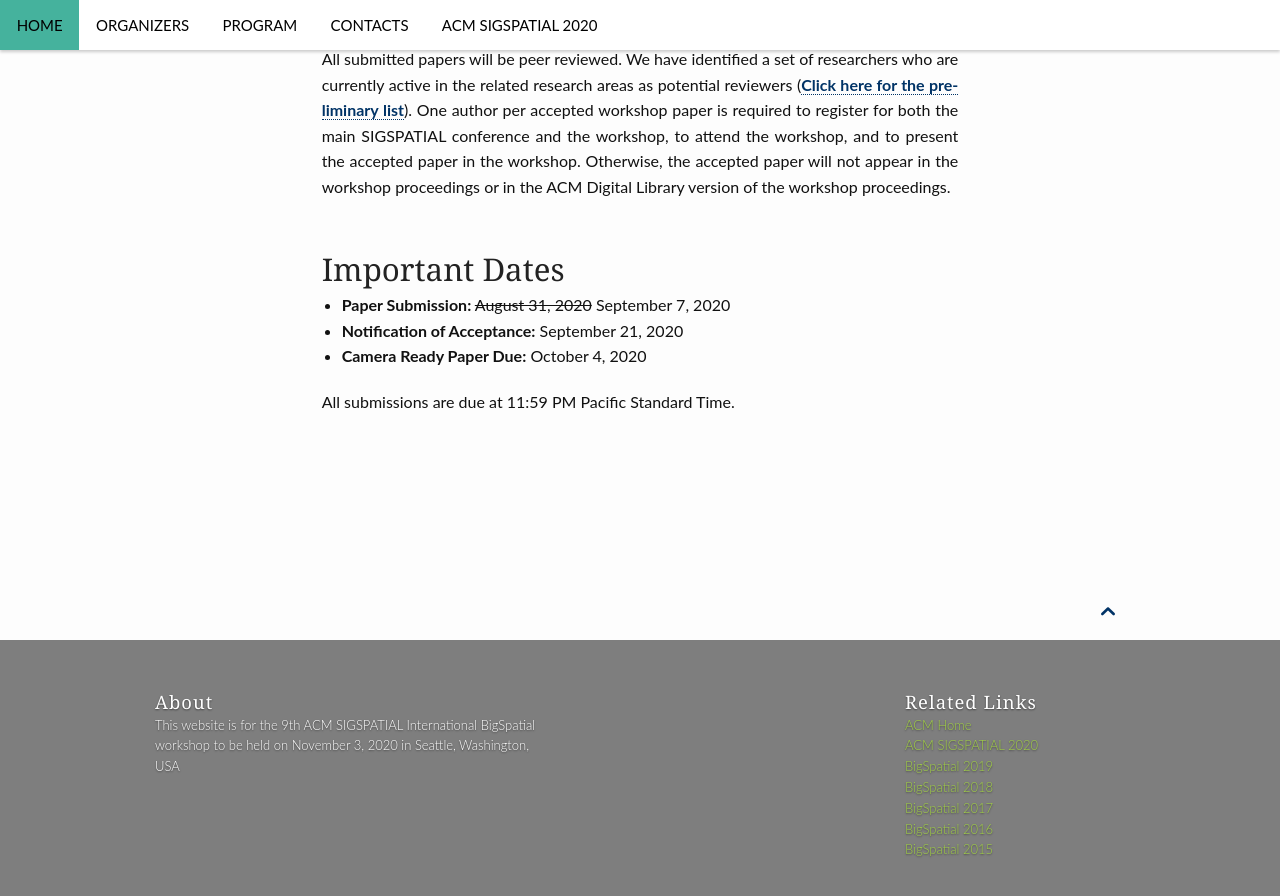
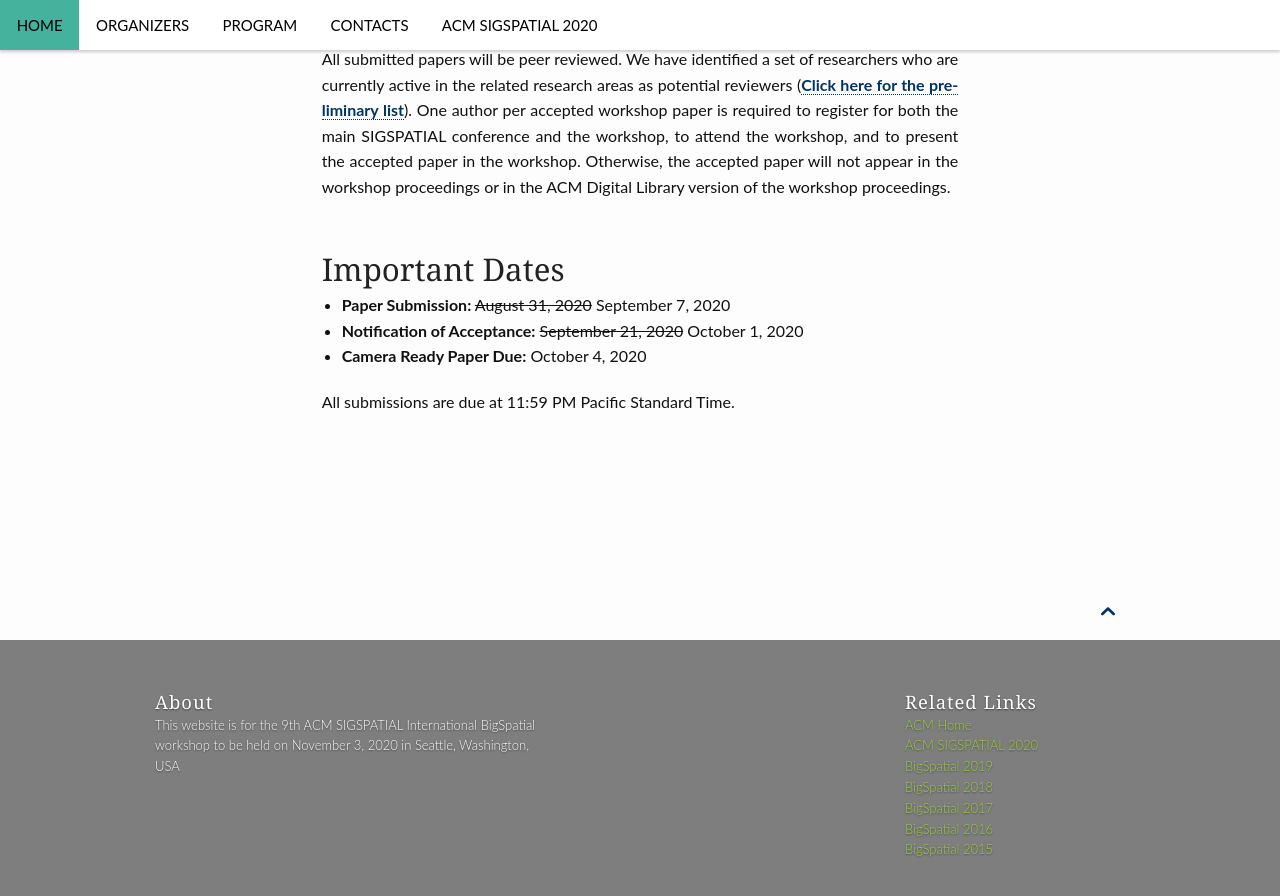
Before and after one commit to bigspatial2020/bigspatial2020.github.io, a Jekyll site: the page built from index.md, in a window 1280 px wide and 900 px high, scrolled down 2444 px. Shown: the top 896 px of the window. Built offline with Jekyll 4.4.1, drawn with Linux system fonts in a browser that asks for light colours; comment, search, counter and statistics services are not loaded.

Commit message:
Update index.md

```diff
--- a/index.md
+++ b/index.md
@@ -65,7 +65,7 @@ All submitted papers will be peer reviewed. We have identified a set of research
 ## Important Dates
 
 * **Paper Submission:** <span><strike>August 31, 2020</strike> September 7, 2020</span>
-* **Notification of Acceptance:** <span>September 21, 2020</span>
+* **Notification of Acceptance:** <span><strike>September 21, 2020</strike> October 1, 2020</span>
 * **Camera Ready Paper Due:** <span>October 4, 2020</span>
 
 All submissions are due at 11:59 PM Pacific Standard Time.
```
